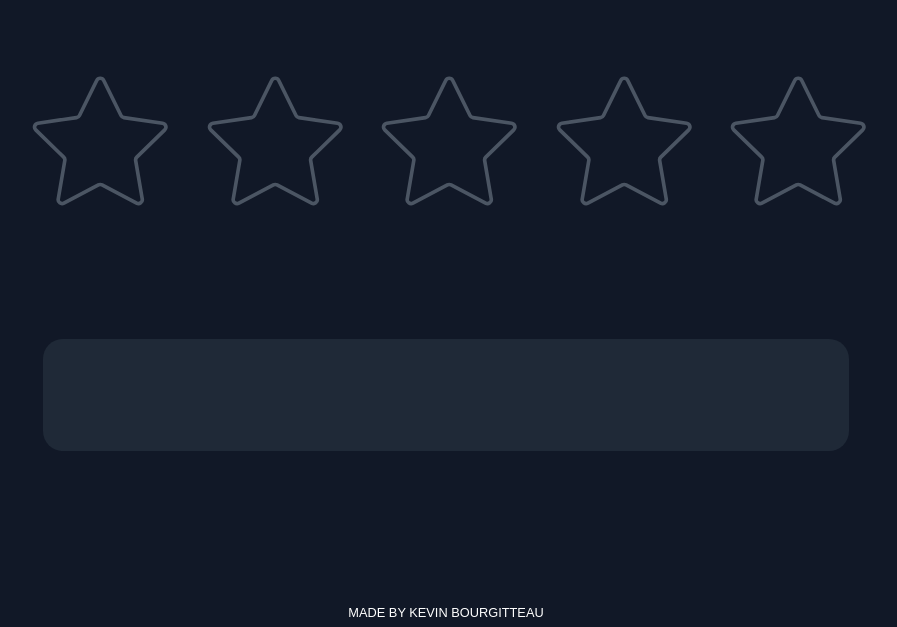
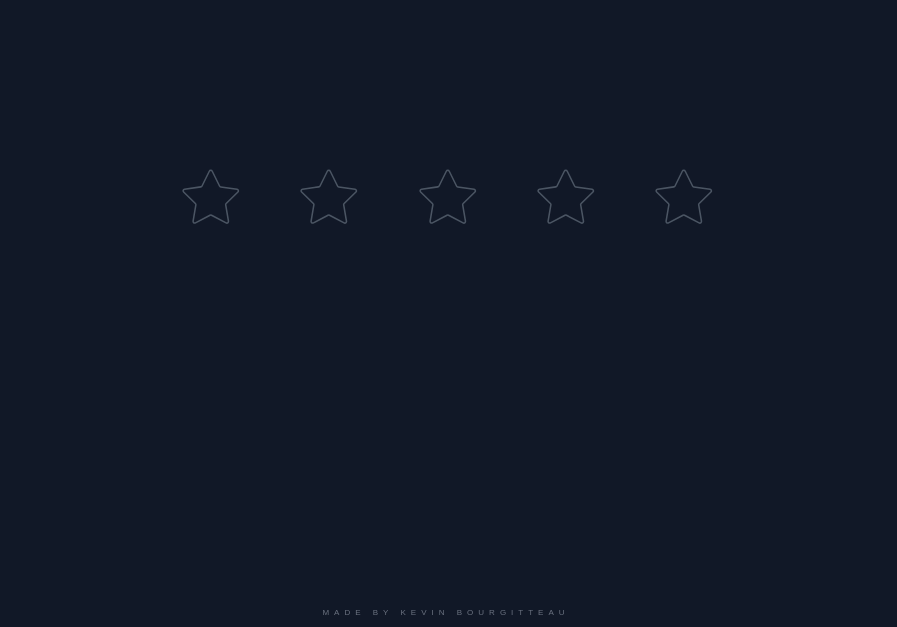
Before and after one commit to Ka-be/rating-component, a plain HTML site: page index.html in a window 1280 px wide. Shown: the part 173-800 px from the top of the page, without its empty margins (194-1091 px from the left). Drawn offline with Linux system fonts and the light colour scheme.

Commit message:
Add style

```diff
--- a/index.html
+++ b/index.html
@@ -37,11 +37,13 @@
       </span>
     </div>
     <div class="container comment-container">
+      <p class="comment-container_text"></p>
+      <p class="comment-container_emoji"></p>
     </div>
   </main>
 
   <footer>
-    <p>Made by Kevin Bourgitteau</p>
+    <p>Made by <a href="https://www.kevinbourgitteau.com" target="_blank" rel="noopener noreferrer">Kevin Bourgitteau</a></p>
   </footer>
 
   <!-- JS -->
--- a/js/app.js
+++ b/js/app.js
@@ -1,13 +1,23 @@
 const starContainer = document.querySelector('.star-container');
 const stars = document.querySelectorAll('.star');
-const commentBox = document.querySelector('.comment-container');
-const comments = [
-	"A chier",
-	"Bof",
-	"C'est juste",
-	"On kiffe",
-	"C'est du génie"
-]
+const textBox = document.querySelector('.comment-container_text');
+const emojiBox = document.querySelector('.comment-container_emoji');
+const comments = {
+    text: [
+        "Flatter than a squashed snail",
+        "About as useful as a cardboard umbrella",
+        "In cosmic mediocrity, with a touch of interstellar boredom",
+        "A pure galactic delight, but not quite enough for a spaceship journey",
+        "As epic as a unicorn dancing under a shower of stardust"
+    ],
+    emoji:[
+        "🐌",
+        "☔️",
+        "🔭",
+        "🚀",
+        "🦄"
+    ]
+}
 
 stars.forEach((star, index) => {
     star.setAttribute("id", index + 1);
@@ -15,12 +25,15 @@ stars.forEach((star, index) => {
     star.addEventListener("mouseover", () => {
         stars.forEach((star, i) => {
             if (i <= index) {
-                star.style.fill = "#F3F4F6";
-                star.querySelector("path").setAttribute("stroke", "#F3F4F6");
-								commentBox.innerHTML = comments[i];
+                star.style.fill = "#C3DDFD";
+                star.style.filter = "drop-shadow(0px 0px 5px #A4CAFE)"
+                star.querySelector("path").setAttribute("stroke", "#C3DDFD");
+				textBox.innerHTML = comments.text[i];
+                emojiBox.innerHTML = comments.emoji[i];
 
             } else {
                 star.style.fill = "";
+                star.style.filter = ""
                 star.querySelector("path").setAttribute("stroke", "#4B5563");
             }
         });
--- a/styles/sass/_footer.scss
+++ b/styles/sass/_footer.scss
@@ -4,7 +4,15 @@ footer{
   position: absolute;
   bottom: 0;
   text-transform: uppercase;
-  font-size: 0.8em;
+  font-size: 0.5em;
+  color: #6B7280;
+  letter-spacing: 5px;
+  font-weight: 100;
 
   @include flex-center;
+
+  & a:hover{
+    color: #C3DDFD;
+    transition: 0.2s ease all;
+  }
 }
--- a/styles/sass/_general.scss
+++ b/styles/sass/_general.scss
@@ -13,11 +13,11 @@
   justify-content: space-between;
 }
 
-@mixin flex-column-evenly{
+@mixin flex-column-center{
   display: flex;
   flex-direction: column;
   align-items: center;
-  justify-content: space-evenly;
+  justify-content: center;
 }
 
 /*
@@ -37,7 +37,7 @@ main{
   width: 70vw;
   height: 70vh;
 
-  @include flex-column-evenly;
+  @include flex-column-center;
 
   .container{
     @include flex-center;
@@ -45,29 +45,59 @@ main{
 
 
   .stars{
-    width: 95%;
-    height: 50%;
+    width: 90%;
+    height: auto;
+    margin: 2em 0;
     @include flex-between;
 
 
     .star-container{
       height: auto;
-      width: calc(90% / 5);
+      width: calc(60% / 5);
 
       svg.star{
         cursor: pointer;
+
+        &:hover{
+          transform: scale(1.2);
+          transition: all 0.2s ease;
+        }
       }
     }
   }
 
   .comment-container{
     width: 90%;
-    height: 20%;
-    border-radius: 20px;
-    background: #1F2937;
+    height: 10%;
+    color: #D1D5DB;
     text-transform: uppercase;
+    font-size: 2vw;
     letter-spacing: 5px;
     text-align: center;
+    font-weight: 400;
 
+    @include flex-column-center;
+
+    .comment-container_text{
+      margin-top: 1.5em;
+      height: 80%;
+    }
+
+    .comment-container_emoji{
+      font-size: 4vw;
+    }
   }
 }
+
+
+@media screen and (min-width: 900px){
+  main{
+    .stars{
+      width: 60%;
+    }
+
+    .comment-container{
+      font-size: 1.5vw;
+    }
+  }
+}
```
Also changed, not shown: img/screenshot.png (added), styles/style.css, 2 other files.
